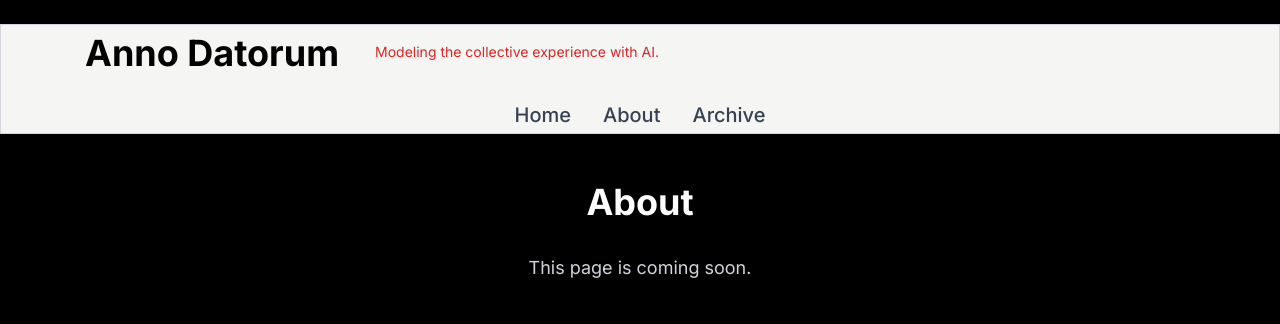
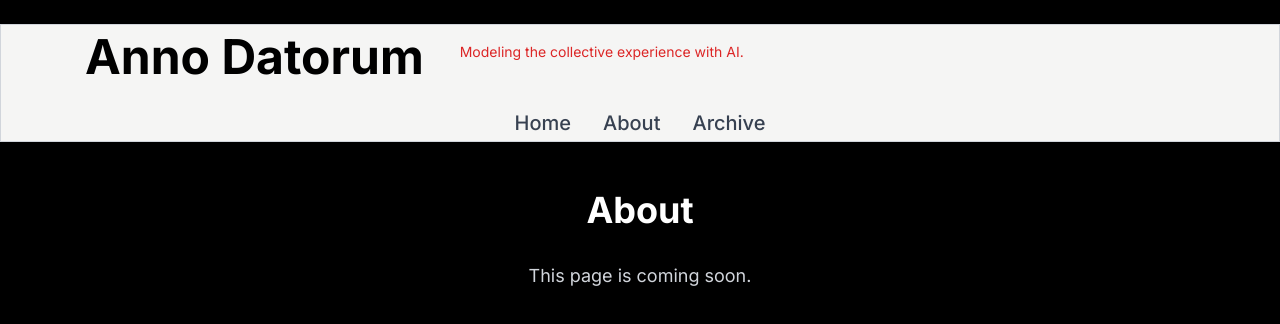
Before and after one commit to twinzies/anno-datorum, a React (Vite) app: page /about in a window 1280 px wide. Shown: the top 324 px of the page. Built offline with nearby package versions, Linux system fonts and the light colour scheme.

Commit message:
Visual edit in Lovable
Edited UI in Lovable

```diff
--- a/src/components/Header.tsx
+++ b/src/components/Header.tsx
@@ -5,16 +5,15 @@ const Header = () => {
           <div className="flex flex-col">
             <div className="flex items-start space-x-6 mb-4">
               <div className="flex flex-col">
-                <h1 className="text-4xl font-bold text-black font-inter my-[8px]">
-                  Anno Datorum
-                </h1>
+                <h1 className="font-bold text-black font-inter my-[8px] text-5xl">Anno
+Datorum</h1>
               </div>
               <div className="rounded-lg p-3 mt-1 bg-inherit">
                 <p className="text-sm leading-relaxed whitespace-nowrap text-red-600">Modeling the collective experience with AI.</p>
               </div>
             </div>
             <nav className="flex justify-center">
-              <div className="flex space-x-8 justify-center px-[97px] mx-0 my-[2px] py-[2px]">
+              <div className="flex space-x-8 justify-center mx-0 my-[2px] py-[2px] px-[115px]">
                 <a href="/" className="text-gray-700 hover:text-black transition-colors font-medium text-xl">
                   Home
                 </a>
```
